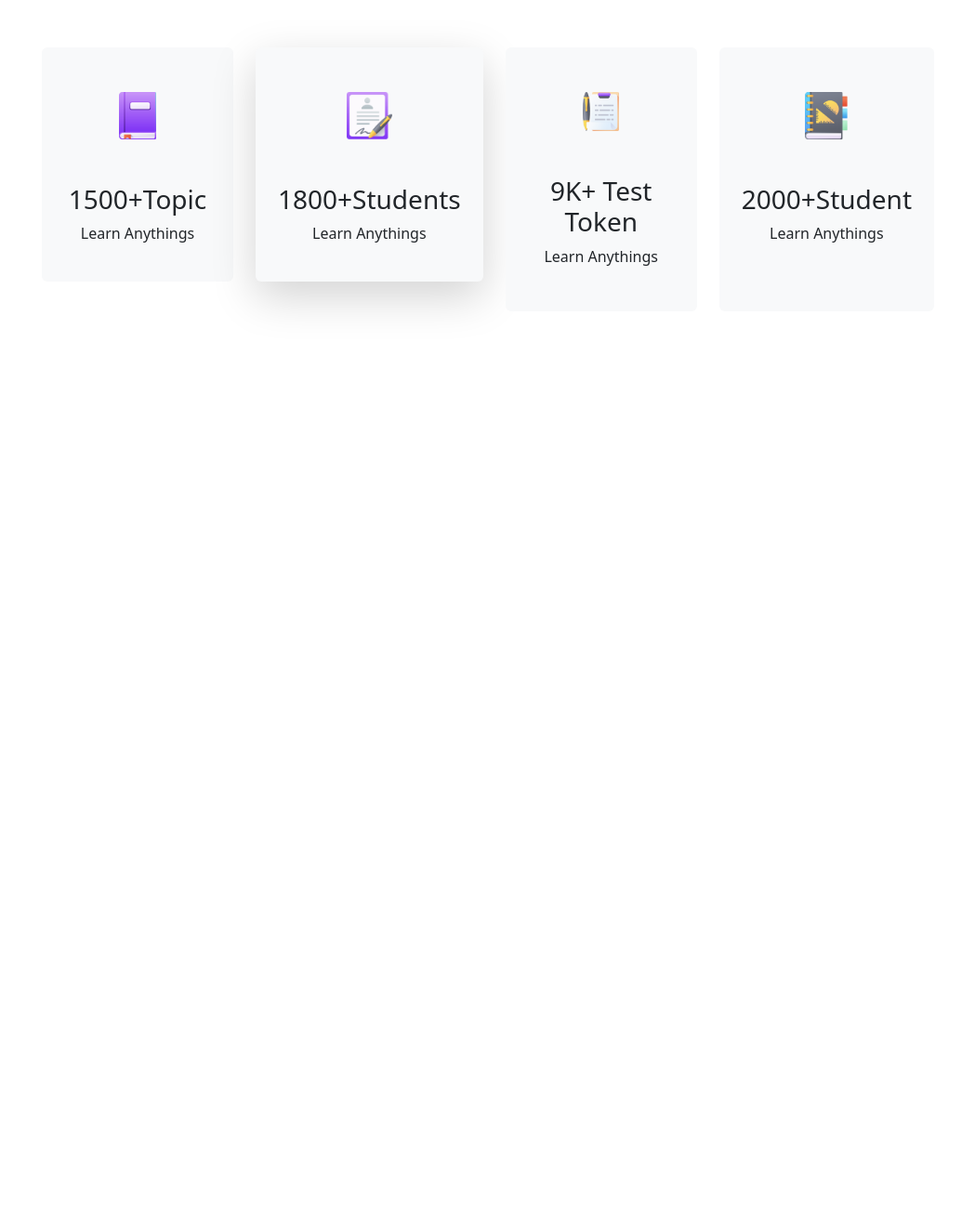
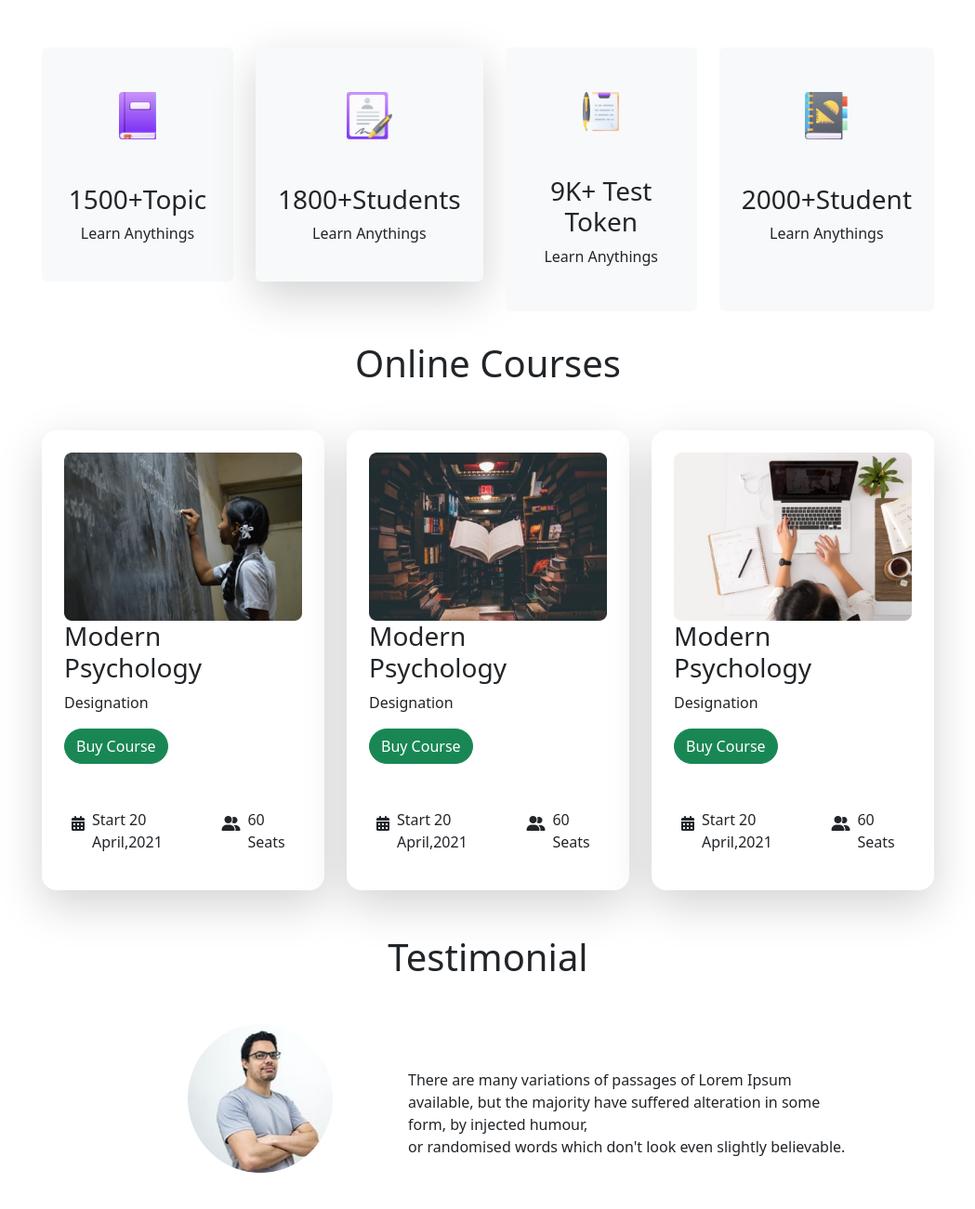
Before and after one commit to MH-akhirul/e-sehool-resources, a plain HTML site: page index.html in a window 1280 px wide. Shown: the part 513-1814 px from the top of the page at 93% size, without its empty margins (115-1164 px from the left). Before the commit the page ends 880 px from the top, so only its background shows below. Drawn offline with nearby package versions, Linux system fonts and the light colour scheme.

Commit message:
main section compilit

```diff
--- a/index.html
+++ b/index.html
@@ -100,6 +100,97 @@
 
 </div>
 </section>
+ <h1 class="text-center mb-5">Online Courses</h1>
+ <!-- ################################################################################################################ -->
+ <!-- main section Courses list -->
+<section>
+ <div class="courses-continor d-flex flex-row column-gap-4 mb-5 w-75 my-0 mx-auto ">
+
+   <div class="courses-box bg-white p-4 rounded-4 shadow-lg">
+      <div class="courses-img">
+      <img src="Photos/Morder pyschology.png" class="w-100" alt="">
+    </div>
+    <div class="courses-infu">
+      <h3>Modern Psychology</h3>
+      <p>Designation</p>
+      <button type="button" class="btn btn-success rounded-pill">Buy Course</button>
+
+      <div class="d-flex justify-content-between mt-5 ">
+        <div class="d-flex justify-content-start">
+          <i class="fa-solid fa-calendar-days p-2"></i>
+          <p>Start 20 April,2021</p>
+        </div>
+        <div class="d-flex justify-content-start ">
+          <i class="fa-solid fa-user-group p-2"></i>
+          <p>60 Seats</p>
+        </div>
+      </div>
+
+    </div>
+  </div>
+  <!-- ########################################################## -->
+
+  <div class="courses-box bg-white p-4 rounded-4 shadow-lg">
+    <div class="courses-img">
+      <img src="Photos/Morder psyc.png" class="w-100" alt="">
+    </div>
+    <div class="courses-infu">
+      <h3>Modern Psychology</h3>
+      <p>Designation</p>
+      <button type="button" class="btn btn-success rounded-pill">Buy Course</button>
+      <div class="d-flex justify-content-between mt-5 ">
+        <div class="d-flex justify-content-start">
+          <i class="fa-solid fa-calendar-days p-2"></i>
+          <p>Start 20 April,2021</p>
+        </div>
+        <div class="d-flex justify-content-start ">
+          <i class="fa-solid fa-user-group p-2"></i>
+          <p>60 Seats</p>
+        </div>
+      </div>
+
+    </div>
+  </div>
+  <!-- ############################################################################# -->
+  <div class="courses-box bg-white p-4 rounded-4 shadow-lg">
+    <div class="courses-img">
+      <img src="Photos/Morder pychons.png" class="w-100" alt="">
+    </div>
+    <div class="courses-infu">
+      <h3>Modern Psychology</h3>
+      <p>Designation</p>
+      <button type="button" class="btn btn-success rounded-pill">Buy Course</button>
+
+      <div class="d-flex justify-content-between mt-5 ">
+        <div class="d-flex justify-content-start">
+          <i class="fa-solid fa-calendar-days p-2"></i>
+          <p>Start 20 April,2021</p>
+        </div>
+        <div class="d-flex justify-content-start ">
+          <i class="fa-solid fa-user-group p-2"></i>
+          <p>60 Seats</p>
+        </div>
+      </div>
+    </div>
+  </div>
+<!-- ################################################################################### -->
+</div>
+</section>
+<!-- main section Courees end -->
+
+<h1 class="text-center mb-5">Testimonial</h1>
+<div class="testimonial-continor w-75 my-0 mx-auto d-flex justify-content-evenly mb-5">
+  <div class="d-flex justify-content-end">
+    <img src="Photos/Man.png" alt="img" class="w-50">
+  </div>
+  <div class="d-flex justify-content-center mt-5">
+    <p class="w-75">There are many variations of passages of Lorem Ipsum available, but the
+      majority have suffered alteration in some form, by injected humour,
+    <br> or randomised words which don't look even slightly believable.</p>
+  </div>
+
+</div>
+
 </main>
 
 <footer></footer>
@@ -111,5 +202,9 @@
     <!-- bootstup -->
     <script src="https://cdn.jsdelivr.net/npm/bootstrap@5.3.3/dist/js/bootstrap.bundle.min.js" integrity="sha384-YvpcrYf0tY3lHB60NNkmXc5s9fDVZLESaAA55NDzOxhy9GkcIdslK1eN7N6jIeHz" crossorigin="anonymous"></script>
 
+
+<!-- font-asowem -->
+<script src="https://kit.fontawesome.com/c827c1e9ae.js" crossorigin="anonymous"></script>
+
 </body>
 </html>
```
